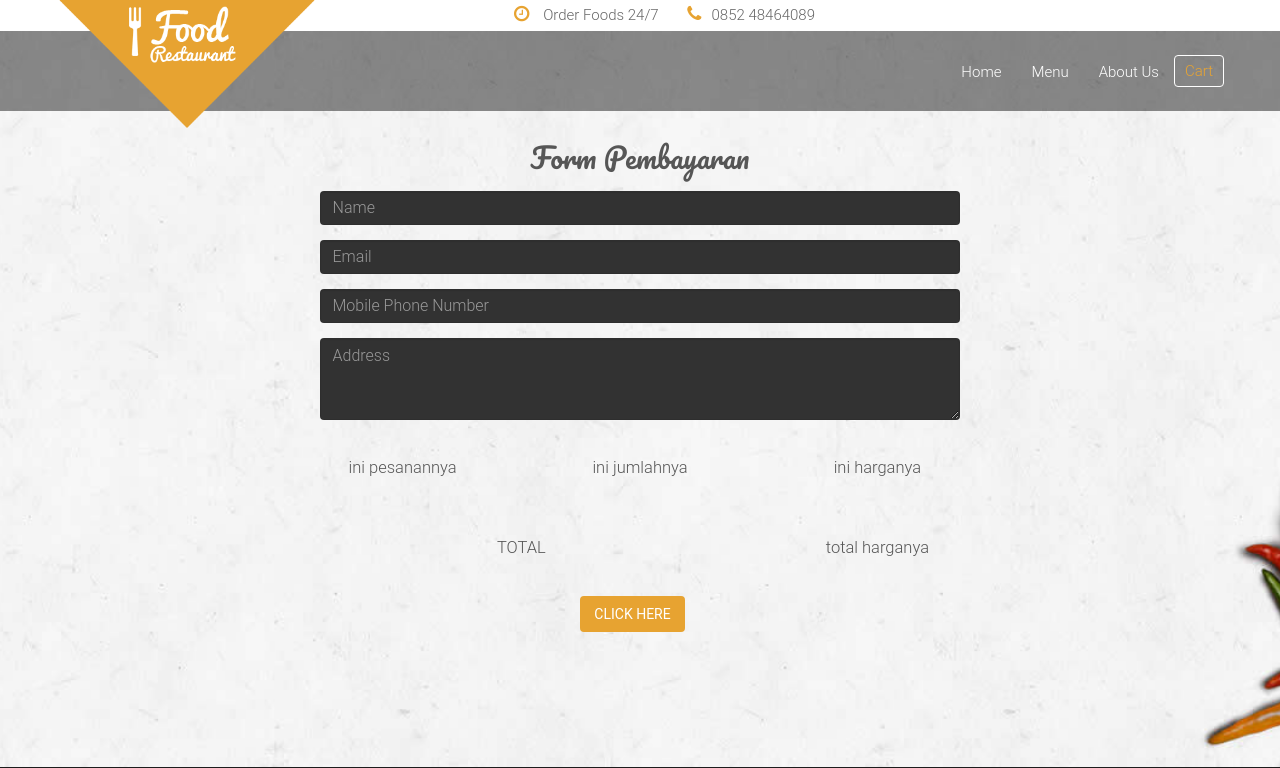
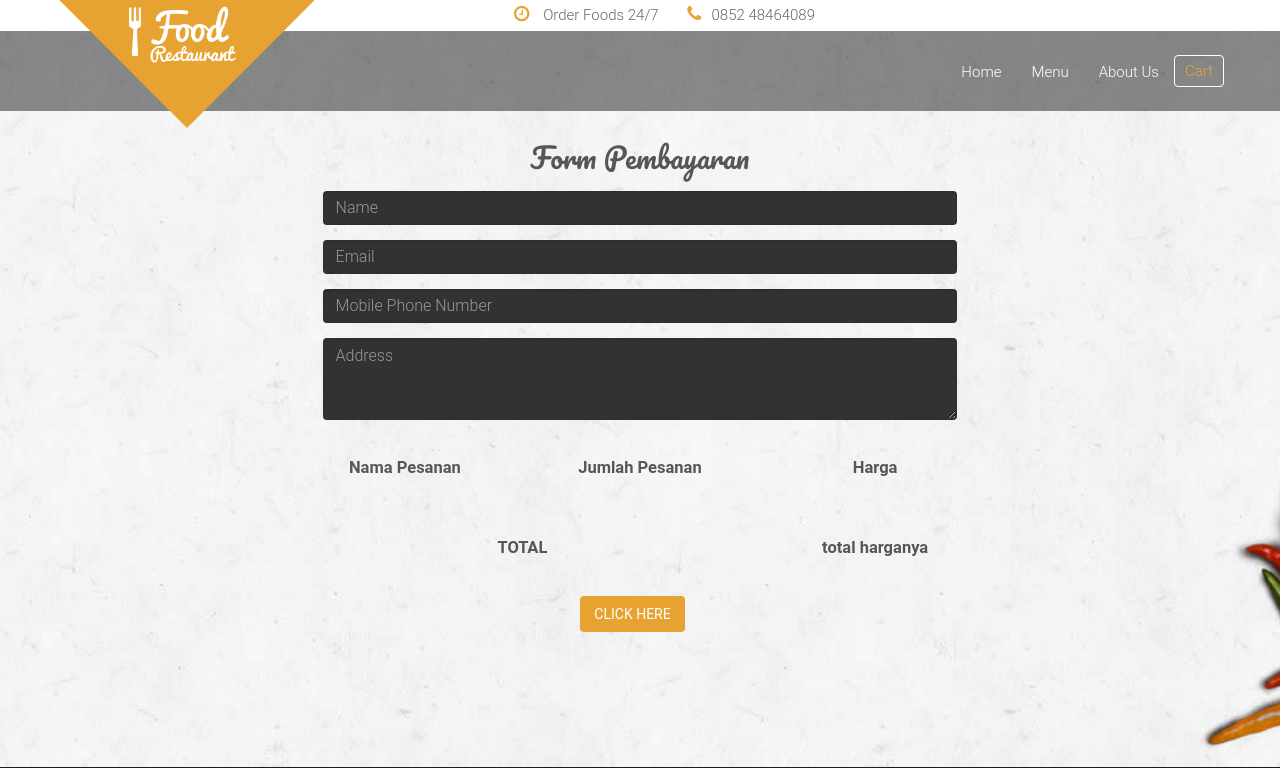
Before and after one commit to purinaqa/CemilMe, a PHP site: page /formpembayaran.php in a window 1280 px wide. Shown: the top 768 px of the page. Run offline with PHP 8.4, Linux system fonts and the light colour scheme; data that the repository does not hold is empty.

Commit message:
Edit dikit form pembayaran
Edit dikit form pembayaran

```diff
--- a/formpembayaran.php
+++ b/formpembayaran.php
@@ -115,26 +115,26 @@
                             <div class="col-md-4">
                             <div class="single_abouts_text wow slideInRight" data-wow-duration="2s">
                                 <br>
-                                <p>ini pesanannya</p>
+                                <p><b>Nama Pesanan</b></p>
                             </div>
                             </div>
                              <div class="col-md-4">
                                 <div class="single_abouts_text wow slideInRight" data-wow-duration="2s">
                                     <br>
-                                    <p>ini jumlahnya</p>
+                                    <p><b>Jumlah Pesanan</p>
                                 </div>
                             </div>
                             <div class="col-md-4">
                                 <div class="single_abouts_text wow slideInRight" data-wow-duration="2s">
                                     <br>
-                                    <p>ini harganya</p>
+                                    <p><b>Harga</p>
                                     <br>
                                 </div>
                             </div>
                             <div class="col-md-8">
                                 <div class="single_abouts_text wow slideInRight" data-wow-duration="2s">
                                     <br>
-                                    <p>TOTAL</p>
+                                    <p><b>TOTAL</p>
                                     <br>
                                 </div>
                             </div>
```
